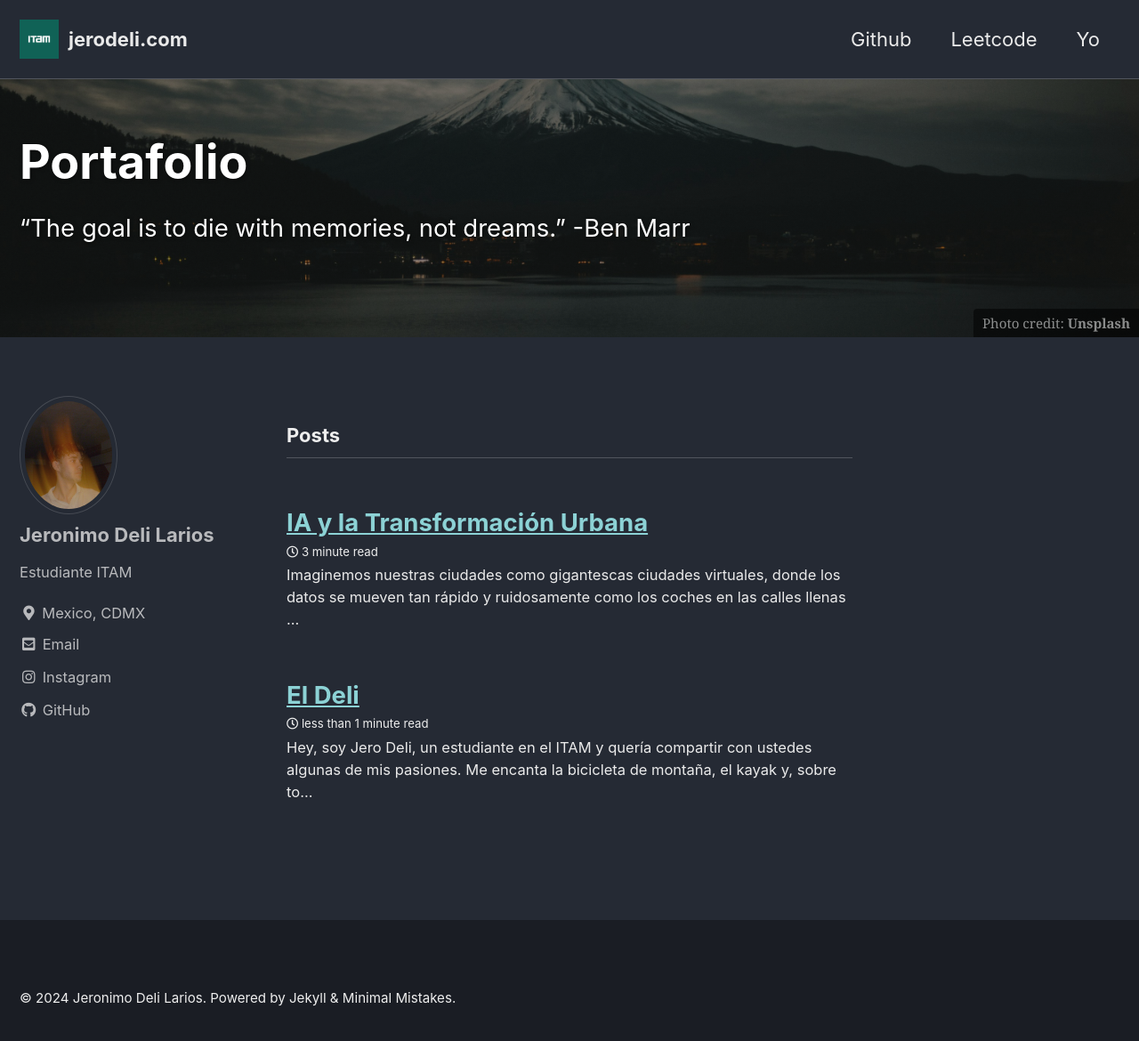
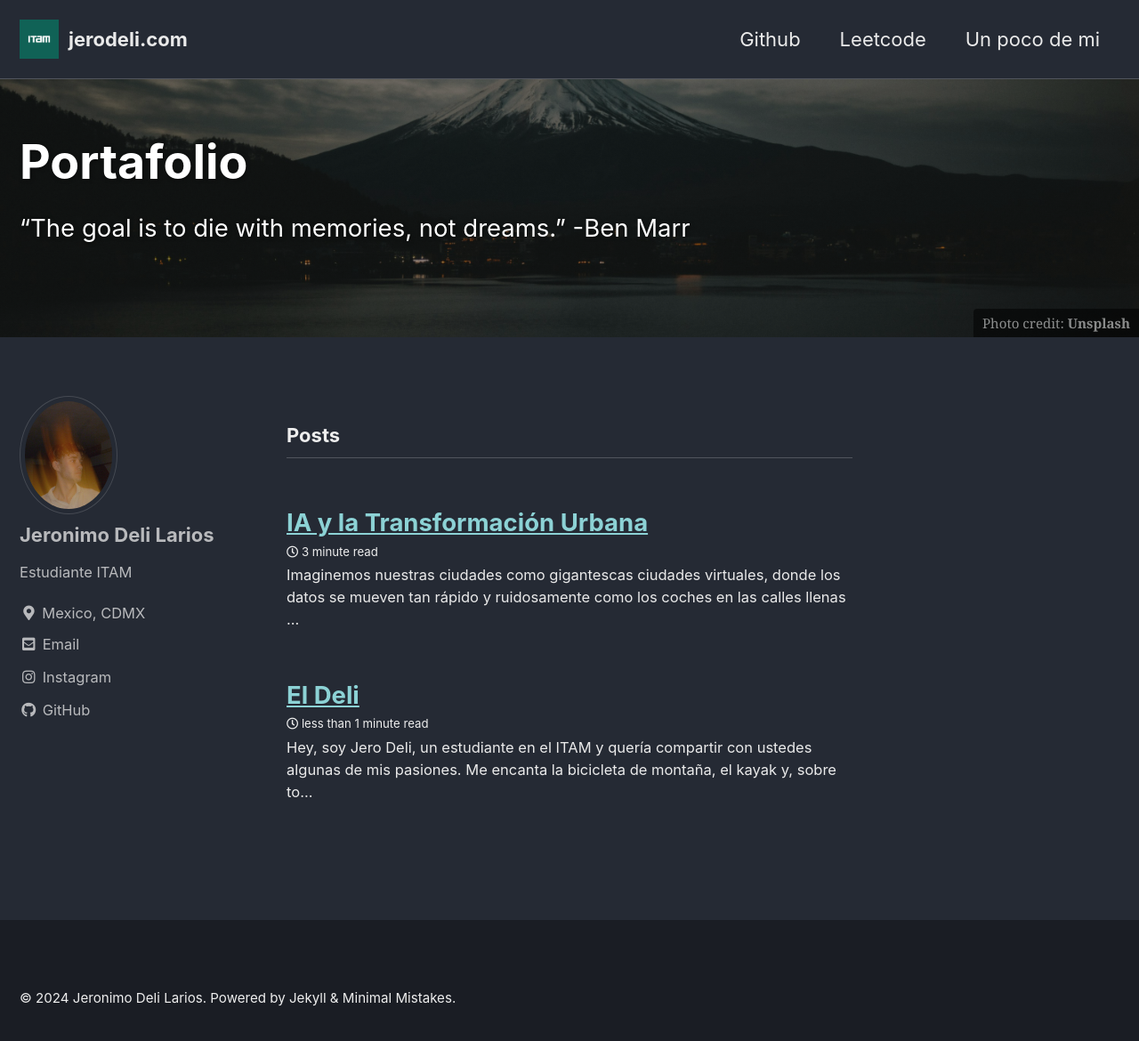
Before and after one commit to Jero110/Jero110.github.io, a Jekyll site: the page built from index.html, in a window 1280 px wide and 1178 px high. Shown: the top 1170 px of the window at 89% size. Built offline with Jekyll 4.4.1, drawn with Linux system fonts in a browser that asks for light colours; cached includes are drawn as plain includes; the list of posts is cut into pages by our own code.

Commit message:
Update navigation.yml

```diff
--- a/_data/navigation.yml
+++ b/_data/navigation.yml
@@ -4,7 +4,7 @@ main:
     url: https://github.com/Jero110?tab=repositories
   - title: "Leetcode"
     url: https://leetcode.com/u/iledorej/
-  - title: "Yo"
+  - title: "Un poco de mi"
     url: https://jero110.github.io/my-jekyll-site/ElDeli/
 
   #- title: "Sample Posts"
```
